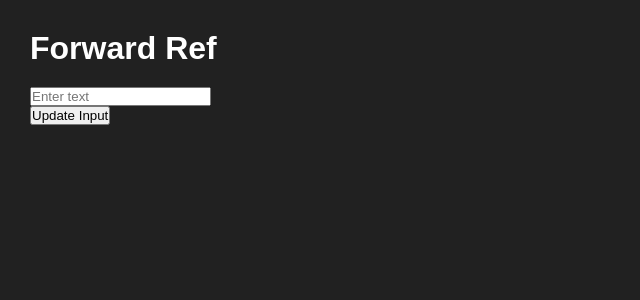
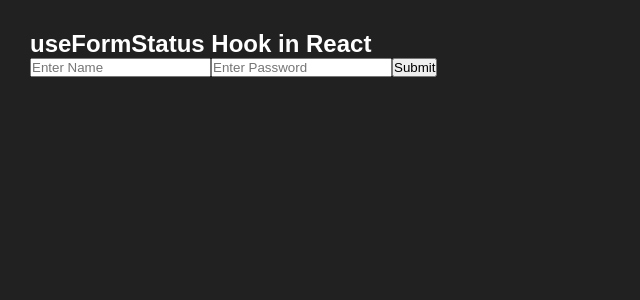
Before and after one commit to txrunishere/react-step-by-step, a React (Vite) app in the folder 02/: page / in a window 1280 px wide. Shown: the top 300 px of the page, without its empty margins (0-640 px from the left). Built offline with nearby package versions, Linux system fonts and the light colour scheme.

Commit message:
Add UseFormStatusHook component

```diff
--- a/02/src/App.jsx
+++ b/02/src/App.jsx
@@ -11,6 +11,7 @@
 import UncontrolledComponent from "./components/UncontrolledComponent"
 import FunctionAsProp from "./components/FunctionAsProp"
 import ForwardRef from "./components/ForwardRef"
+import UseFormStatusHook from "./components/UseFormStatusHook"
 
 const App = () => {
   return (
@@ -36,7 +37,9 @@
 
       {/* <FunctionAsProp /> */}
 
-      <ForwardRef />
+      {/* <ForwardRef /> */}
+
+      <UseFormStatusHook />
     </>
   )
 }
--- /dev/null
+++ b/02/src/components/UseFormStatusHook.jsx
@@ -0,0 +1,45 @@
+import { useFormStatus } from 'react-dom'
+
+const UseFormStatusHook = () => {
+
+  const handleSubmit = async () => {
+    await new Promise(res => setTimeout(res, 3000))
+    console.log("Submit")
+  }
+
+  return (
+    <div>
+      <h2>useFormStatus Hook in React</h2>
+      <form action={handleSubmit}>
+        <FormInput />
+      </form>
+    </div>
+  )
+}
+
+
+
+
+
+
+
+
+const FormInput = () => {
+  const { pending } = useFormStatus()
+  console.log(pending);
+  return (
+    <div>
+      <input id="nameInput" type="text" placeholder="Enter Name" />
+      <input
+        id="passwordInput"
+        type="text"
+        placeholder="Enter Password"
+      />
+      <button disabled={pending}>{ pending ? "Submitting..." : "Submit" }</button>
+    </div>
+  );
+};
+
+
+
+export default UseFormStatusHook
```
